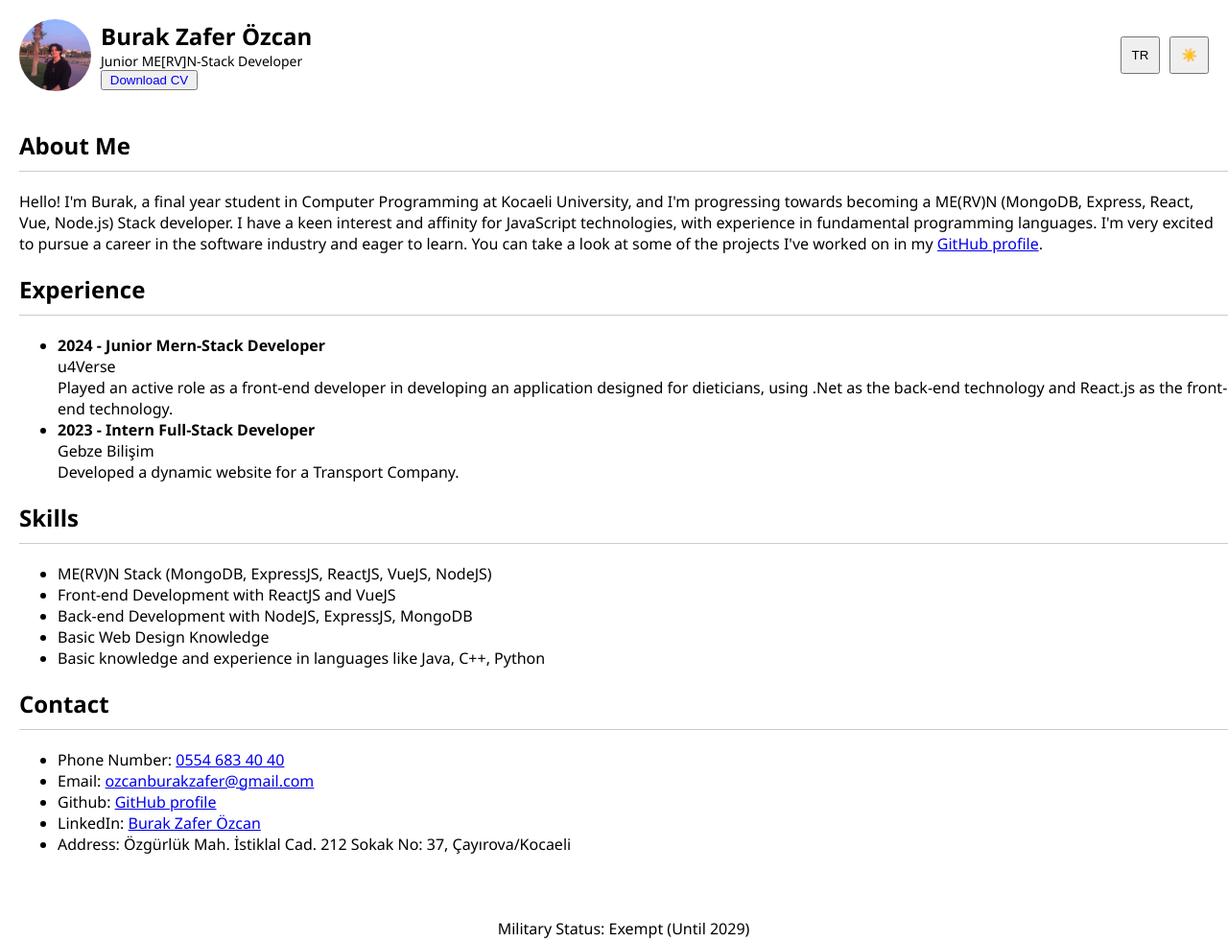
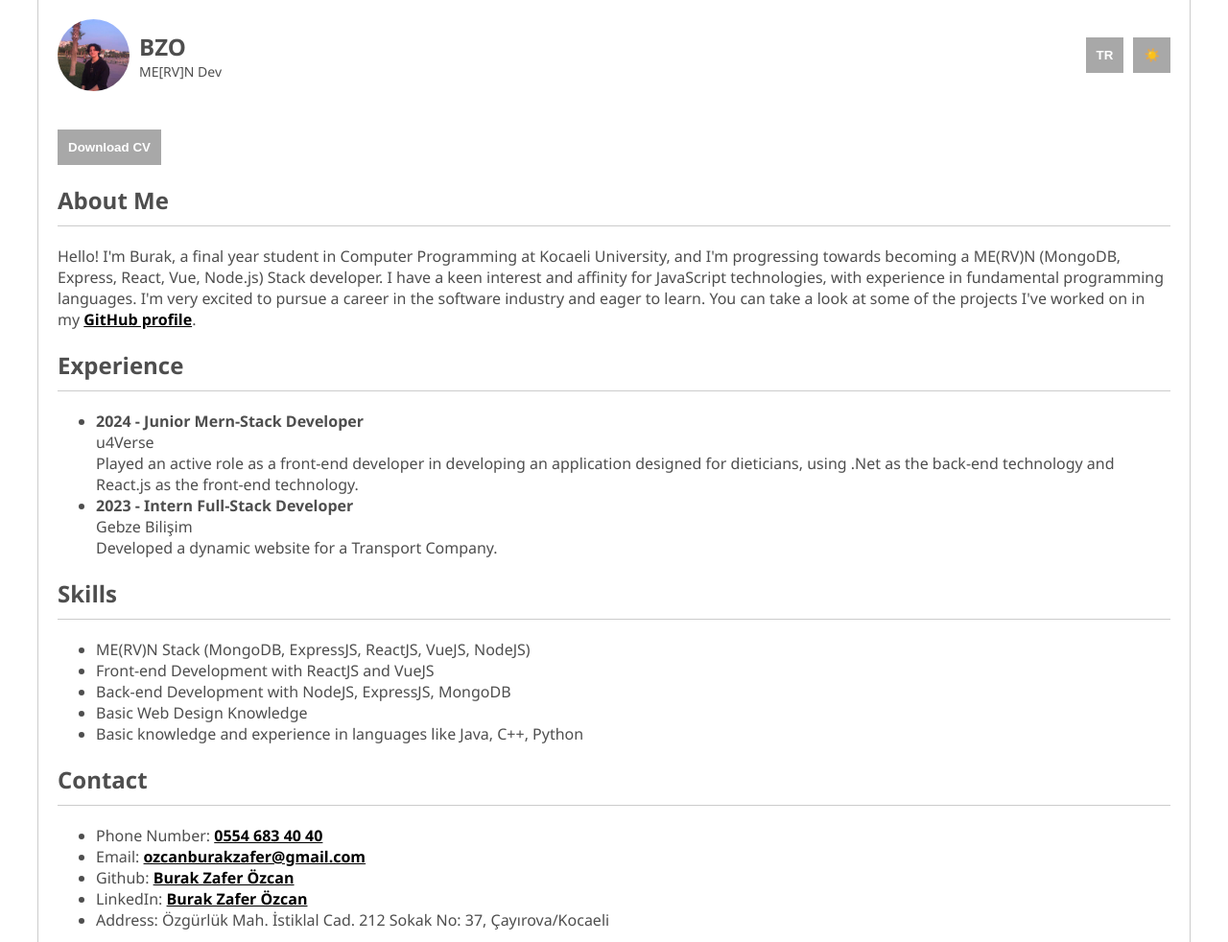
Before and after one commit to burakzaferozcan/portfolio, a plain HTML site: page index.html in a window 1280 px wide. Shown: the top 982 px of the page at 96% size. Drawn offline with Linux system fonts and the light colour scheme; a web font is replaced by a local one.

Commit message:
changed ui

```diff
--- a/index.html
+++ b/index.html
@@ -17,16 +17,8 @@
         <div class="title">
           <img src="burak.jpeg" alt="Burak Zafer Özcan" class="profile-photo" />
           <div class="title-flex">
-            <h1>Burak Zafer Özcan</h1>
-            <p id="role">Junior ME[RV]N-Stack Developer</p>
-            <button style="width: 101px">
-              <a
-                style="text-decoration: none"
-                href="burak_zafer_ozcan_CV.pdf"
-                download="Burak_Zafer_Ozcan_CV.pdf"
-                >Download CV</a
-              >
-            </button>
+            <h1>BZO</h1>
+            <p id="role">ME[RV]N Dev</p>
           </div>
         </div>
         <div class="controls">
@@ -36,9 +28,16 @@
       </div>
     </header>
     <main>
+      <button class="downloadButton  fade-in-section" >
+      <a
+        id="dowloadButton"
+        href="burak_zafer_ozcan_CV.pdf"
+        download="Burak_Zafer_Ozcan_CV.pdf"
+      >
+        Download CV</button>
+      </a>
       <section id="about-me" class="fade-in-section">
         <h2>About Me</h2>
-
         <p>
           Hello! I'm Burak, a final year student in Computer Programming at
           Kocaeli University, and I'm progressing towards becoming a ME(RV)N
@@ -91,7 +90,7 @@
           </li>
           <li>
             Github:
-            <a href="https://github.com/burakzaferozcan">GitHub profile</a>
+            <a href="https://github.com/burakzaferozcan">Burak Zafer Özcan</a>
           </li>
           <li>
             LinkedIn:
@@ -100,7 +99,6 @@
               >Burak Zafer Özcan</a
             >
           </li>
-
           <li>
             Address: Özgürlük Mah. İstiklal Cad. 212 Sokak No: 37,
             Çayırova/Kocaeli
--- a/script.js
+++ b/script.js
@@ -29,7 +29,8 @@ toggleLanguageBtn.addEventListener("click", function () {
 });
 
 function setTurkishContent() {
-  document.getElementById("role").textContent = "Junior Full-Stack Developer";
+  document.getElementById("dowloadButton").innerText = "CV İndir";
+  document.getElementById("role").textContent = "ME[RV]N Dev";
   document.getElementById("about-me").innerHTML = `
         <h2>Hakkımda</h2>
         <p>Merhaba! Ben Burak, Kocaeli Üniversitesi Bilgisayar Programcılığı son sınıf öğrencisiyim ve ME(RV)N (MongoDB, Express, React, Vue, Node.js) Stack geliştirici olma yolunda ilerliyorum. Özellikle JavaScript teknolojilerine karşı yoğun bir ilgim ve sempatim var. Temel programlama dillerinde deneyimim var ve yazılım sektöründe kariyer yapmak için çok heyecanlıyım, öğrenmeye açığım. Github profilimde yaptığım bazı projelere göz atabilirsiniz <a href="https://github.com/burakzaferozcan">GitHub profili</a>.</p>
@@ -68,7 +69,7 @@ function setTurkishContent() {
             <li>Email: <a href="mailto:ozcanburakzafer@gmail.com">ozcanburakzafer@gmail.com</a></li>
             <li>
             Github:
-            <a href="https://github.com/burakzaferozcan">GitHub profili</a>
+            <a href="https://github.com/burakzaferozcan">Burak Zafer Özcan</a>
           </li>
             <li>LinkedIn: <a href="https://www.linkedin.com/in/burak-zafer-%C3%B6zcan-357439258/">Burak Zafer Özcan</a></li>
             <li>Adres: Özgürlük Mah. İstiklal Cad. 212 Sokak No: 37, Çayırova/Kocaeli</li>
@@ -77,7 +78,8 @@ function setTurkishContent() {
 }
 
 function setEnglishContent() {
-  document.getElementById("role").textContent = "Junior Full-Stack Developer";
+  document.getElementById("dowloadButton").innerText = "Download CV";
+  document.getElementById("role").textContent = "ME[RV]N Dev";
   document.getElementById("about-me").innerHTML = `
         <h2>About Me</h2>
         <p>Hello! I'm Burak, a final year student in Computer Programming at Kocaeli University, and I'm progressing towards becoming a ME(RV)N (MongoDB, Express, React, Vue, Node.js) Stack developer. I have a keen interest and affinity for JavaScript technologies, with experience in fundamental programming languages. I'm very excited to pursue a career in the software industry and eager to learn. You can take a look at some of the projects I've worked on in my <a href="https://github.com/burakzaferozcan">GitHub profile</a>.</p>
@@ -116,7 +118,7 @@ function setEnglishContent() {
             <li>Email: <a href="mailto:ozcanburakzafer@gmail.com">ozcanburakzafer@gmail.com</a></li>
             <li>
             Github:
-            <a href="https://github.com/burakzaferozcan">GitHub profile</a>
+            <a href="https://github.com/burakzaferozcan">Burak Zafer Özcan</a>
           </li>
             <li>LinkedIn: <a href="https://www.linkedin.com/in/burak-zafer-%C3%B6zcan-357439258/">Burak Zafer Özcan</a></li>
             <li>Address: Özgürlük Mah. İstiklal Cad. 212 Sokak No: 37, Çayırova/Kocaeli</li>
--- a/styles.css
+++ b/styles.css
@@ -1,17 +1,22 @@
 body {
   font-family: "Segoe UI", Tahoma, Geneva, Verdana, sans-serif;
-  margin: 0;
   padding: 0;
   background-color: white;
-  color: black;
+  color: #4e4e4e;
   transition: background-color 0.3s, color 0.3s;
+  max-width: 1200px;
+  margin: auto;
+  border-right: 1px solid #ccc;
+  border-left: 1px solid #ccc;
 }
 
 header {
-  background-color: white;
   padding: 20px;
   display: flex;
   justify-content: space-between;
+  align-items: center;
+  justify-content: center;
+  max-width: 1200px;
 }
 .profile-photo {
   border-radius: 50%;
@@ -52,11 +57,23 @@ header {
 
 .controls button {
   padding: 10px;
+  cursor: pointer !important;
+  background-color: #a8a8a8;
+  border: 1px solid #a8a8a8;
+  color: white;
+  font-weight: bold;
+  transition: all 0.5s;
+}
+.controls button:hover {
+  background-color: white;
   cursor: pointer;
+  color: #a8a8a8;
 }
 
 main {
-  padding: 0 0 20px 20px;
+  max-width: 1200px;
+  padding: 20px;
+  position: relative;
 }
 
 section {
@@ -67,9 +84,11 @@ section h2 {
   border-bottom: 1px solid #ccc;
   padding-bottom: 10px;
 }
+.dark-mode section h2 {
+  border-bottom: 1px solid #565656;
+}
 
 footer {
-  background-color: white;
   text-align: center;
   padding: 10px;
   bottom: 0;
@@ -78,21 +97,34 @@ footer {
 
 .dark-mode {
   background-color: #1d1d1d;
-  color: white;
+  color: #b2b2b2;
+  border-right: 1px solid #565656;
+  border-left: 1px solid #565656;
 }
 
-.dark-mode header {
-  background-color: #1d1d1d;
-}
-
-.dark-mode footer {
-  background-color: #1d1d1d;
-}
 .main-content {
   opacity: 0;
   transition: opacity 0.5s;
 }
-
+.downloadButton {
+  cursor: pointer !important;
+  transition: all 0.5s;
+  background-color: #a8a8a8;
+  border: 1px solid #a8a8a8;
+  padding: 10px;
+}
+.downloadButton:hover {
+  background-color: white;
+}
+.downloadButton:hover a {
+  color: #a8a8a8 !important;
+}
+.downloadButton a {
+  cursor: pointer !important;
+  transition: all 0.5s;
+  text-decoration: none;
+  color: white !important;
+}
 .fade-in-section {
   opacity: 0;
   transition: opacity 0.5s, transform 0.5s;
@@ -103,13 +135,37 @@ footer {
   opacity: 1;
   transform: translateY(0);
 }
-.cv-download-link {
-  display: block;
-  text-align: center;
-  margin-top: 20px;
-  padding: 10px 20px;
-  background-color: #007bff;
+a {
+  color: black;
+  font-weight: bold;
+  cursor: pointer !important;
+}
+a:link,
+a:visited {
+  color: black;
+  font-weight: bold;
+  cursor: pointer !important;
+}
+
+a:link:active,
+a:visited:active {
+  color: black;
+  font-weight: bold;
+  cursor: pointer !important;
+}
+.dark-mode a {
   color: white;
-  text-decoration: none;
-  border-radius: 5px;
 }
+.dark-mode a:link,
+.dark-mode a:visited {
+  color: white;
+  font-weight: bold;
+  cursor: pointer !important;
+}
+
+.dark-mode a:link:active,
+.dark-mode a:visited:active {
+  color: white;
+  font-weight: bold;
+  cursor: pointer !important;
+}
```
